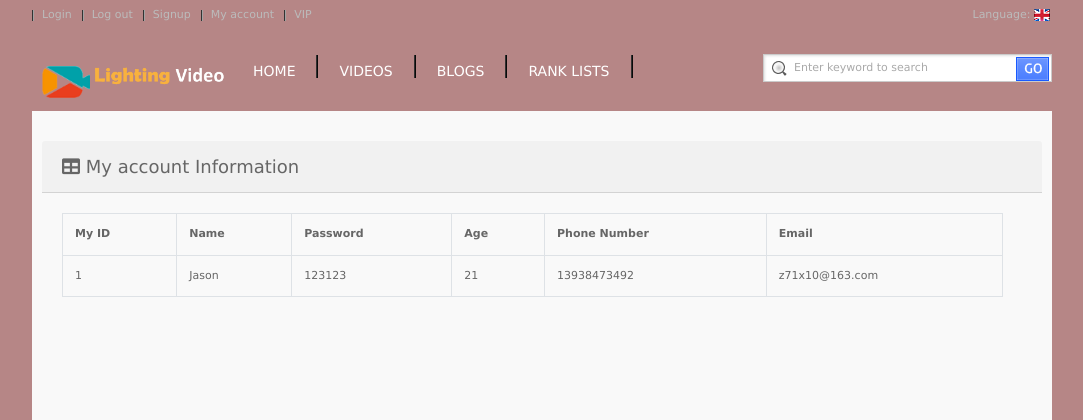
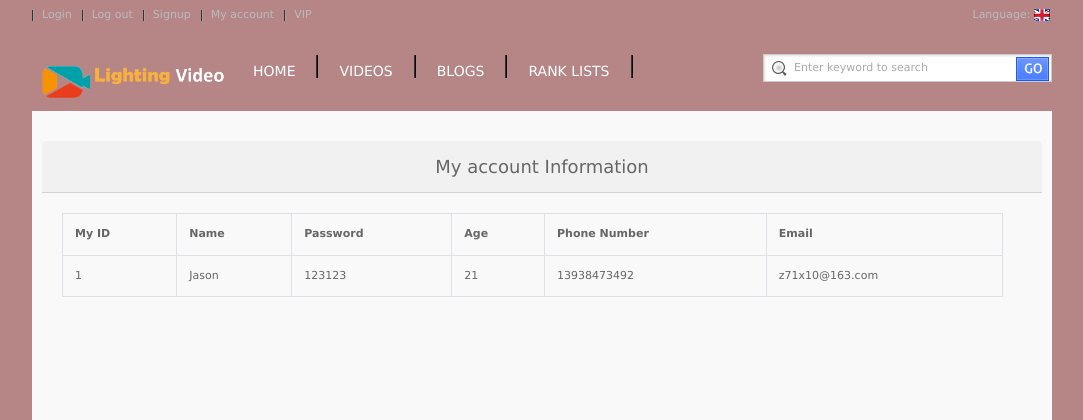
Before and after one commit to CarlWangShuLin/LightingVedio, a PHP site: page /myaccount/account.php in a window 1280 px wide. Shown: the top 420 px of the page, without its empty margins (98-1181 px from the left). Run offline with PHP 8.4, Linux system fonts and the light colour scheme; a user stored in the database is signed in; data comes from the database, SQL or seed files in the repository; a stand-in replaces the project's code that opens the database connection.

Commit message:
Update myaccount_table.php

```diff
--- a/includes/myaccount_table.php
+++ b/includes/myaccount_table.php
@@ -1,7 +1,6 @@
  <!-- DataTables -->
  <div style="margin-top: 20px;">
-   <div class="card-header" style="font-size: 18px;">
-     <i class="fas fa-table"></i>
+   <div class="card-header" style="font-size: 18px; text-align:center;">
      My account Information</div>
    <div class="card-body">
      <div class="table-responsive">
```
